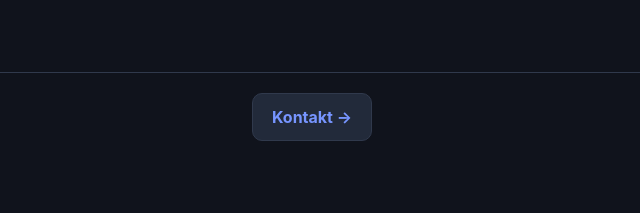
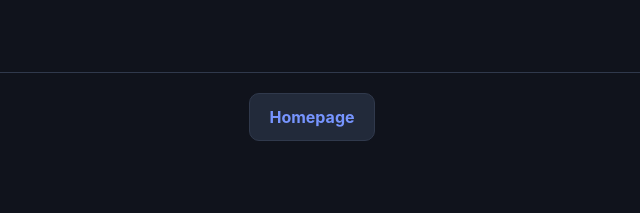
Before and after one commit to streitschlichter-fkg/Aufgaben, a plain HTML site: page index.html in a window 1280 px wide. Shown: the top 213 px of the page, 328-968 px from the left. Drawn offline with Linux system fonts and the light colour scheme.

Commit message:
Update link text and URL to Homepage

```diff
--- a/index.html
+++ b/index.html
@@ -151,7 +151,7 @@ a {
 </header>
 
 <div style="text-align:center; padding-top:20px;">
-  <a href="https://streitschlichter-fkg.github.io/Kontakt/"
+  <a href="https://streitschlichter-fkg.github.io/Homepage/"
      style="
        display:inline-block;
        background:#222a3a;
@@ -162,7 +162,7 @@ a {
        font-weight:650;
        border:1px solid #30394c;
      ">
-    Kontakt →
+    Homepage
   </a>
 </div>
 
```
